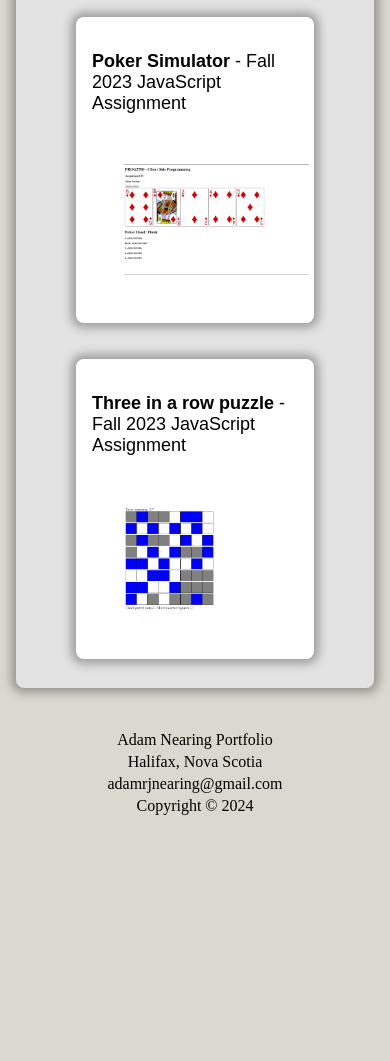
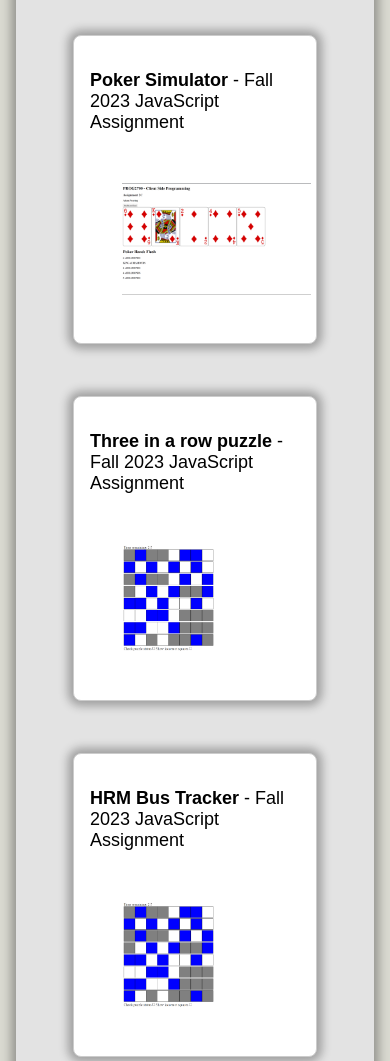
Before and after one commit to adamnear/AdamNearingEPortfolio, a website: page pages/progWork/progWork.html in a window 390 px wide. Shown: the part 1722-2783 px from the top of the page. Before the commit the page ends 2548 px from the top, so only its background shows below. Drawn offline with Linux system fonts and the light colour scheme.

```diff
--- a/pages/progWork/allProgWork.js
+++ b/pages/progWork/allProgWork.js
@@ -14,7 +14,6 @@
 function addHoverEffectWithDemoText(element) {
     const textOverlay = document.createElement('div');
     textOverlay.classList.add('text-overlay');
-    textOverlay.style.display = 'none';
     element.appendChild(textOverlay);
 
     element.addEventListener('mouseenter', () => {
@@ -26,12 +25,12 @@
         element.style.transform = 'scale(1)';
         textOverlay.style.display = 'none';
     });
-
 }
 
 // Select and apply hover effect with demo text overlay to relaxation-space
 const relaxationSpace = document.querySelector('.relaxation-space');
 addHoverEffectWithDemoText(relaxationSpace);
+
 
 // Select and apply hover effect with demo text overlay to poker-hand
 const pokerHand = document.querySelector('.poker-hand');
--- a/pages/progWork/progWork.html
+++ b/pages/progWork/progWork.html
@@ -101,26 +101,21 @@
 
                     <!-- My work -->
                     <p class="cutting-line">My work</p>
-                    <table>
-                        <tr>
-                            <td>
+                    <div class="flex-container">
+                        <div class="flex-item">
                             <div class="relaxation-space">
                                 <div class="work-card">
-                                        <p class="text-2xl"><strong>Little Symphony Inc.</strong> - Summer
-                                            2023
-                                            Internship</p>
+                                    <p class="text-2xl"><strong>Little Symphony Inc.</strong> - Summer 2023 Internship
+                                    </p>
                                     <img src="./src/workImg/Relaxation Space.png" alt="Relaxation Space"
                                         class="work-image">
                                 </div>
                             </div>
-                            </td>
-                        </tr>
-                        <tr>
-                            <td>
+                        </div>
+                        <div class="flex-item">
                             <div class="poker-hand">
                                 <div class="work-card">
-                                        <p class="text-2xl"><strong>Poker Simulator</strong> - Fall 2023
-                                            JavaScript
+                                    <p class="text-2xl"><strong>Poker Simulator</strong> - Fall 2023 JavaScript
                                         Assignment</p>
                                     <a href="https://pokerhanddemo.netlify.app/" target="_blank">
                                         <img src="./src/workImg/Poker Simulator.png" alt="Poker Simulator"
@@ -128,23 +123,32 @@
                                     </a>
                                 </div>
                             </div>
-                            </td>
-                        </tr>
-                        <tr>
-                            <td>
+                        </div>
+                        <div class="flex-item">
                             <div class="puzzle-game">
                                 <div class="work-card">
-                                        <p class="text-2xl"><strong>Three in a row puzzle </strong> - Fall
-                                            2023
-                                            JavaScript
-                                            Assignment
-                                        </p>
-                                        <img src="./src/workImg/puzzle.png" alt="threeinarow" class="work-image">
+                                    <p class="text-2xl"><strong>Three in a row puzzle</strong> - Fall 2023 JavaScript
+                                        Assignment</p>
+                                    <a href="https://threeinarowgamedemo.netlify.app/" target="_blank">
+                                        <img src="./src/workImg/puzzle.png" alt="Three in a row game"
+                                            class="work-image">
+                                    </a>
                                 </div>
                             </div>
-                            </td>
-                        </tr>
-                    </table>
+                        </div>
+                        <div class="flex-item">
+                            <div class="bus-tracker">
+                                <div class="work-card">
+                                    <p class="text-2xl"><strong>HRM Bus Tracker</strong> - Fall 2023 JavaScript
+                                        Assignment</p>
+                                    <a href="https://threeinarowgamedemo.netlify.app/" target="_blank">
+                                        <img src="./src/workImg/puzzle.png" alt="HRM bus tracker" class="work-image">
+                                    </a>
+                                </div>
+                            </div>
+                        </div>
+                    </div>
+
                 </div>
             </div>
         </div>
--- a/styles/styles.css
+++ b/styles/styles.css
@@ -346,6 +346,22 @@
 
 /* ---------- Work page ------------ */
 /* Work Section */
+
+
+.flex-container {
+    display: flex;
+    flex-direction: column;
+}
+
+.flex-item {
+    margin-bottom: 20px;
+}
+
+.work-card {
+    border: 1px solid #ccc;
+    padding: 10px;
+}
+
 .work-card {
     background-color: #FFFFFF;
     border-radius: 0.5rem;
@@ -369,6 +385,7 @@
     width: 80vw;
     border: 2px solid transparent;
     box-shadow: 0 0 10px 5px rgba(0, 0, 0, 0.3);
+
 }
 
 
@@ -388,6 +405,22 @@
 .work-list li {
     margin-bottom: 1rem;
 }
+
+/* .text-overlay {
+    margin-left: 1rem;
+    border-radius: 0.5rem;
+    margin-bottom: 2rem;
+    height: auto;
+    width: 80vw;
+    position: absolute;
+    top: 0;
+    left: 0;
+    width: 100%;
+    height: 100%;
+    background-color: rgba(255, 165, 0, 0.2);
+    display: none;
+} */
+
 
 .prog-title {
     background-image: url('../src/img/backgroundImg3.jpg');
@@ -410,6 +443,7 @@
     height: 40vh;
     text-align: center;
 }
+
 
 /* ---------- Skills page ------------ */
 /* Skills */
@@ -509,7 +543,8 @@
     }
 
     .card {
-        padding: 1.5rem;
+        padding: 0rem;
+        margin-bottom: 1rem;
     }
 
     /* Profile picture */
@@ -598,7 +633,7 @@
         flex-direction: column;
         align-items: center;
         width: 100%;
-        padding: 10px;
+        padding: 1px;
         text-align: center;
         vertical-align: middle;
     }
@@ -613,8 +648,8 @@
         align-items: center;
         background-color: #768da8;
         padding: 1rem;
-        border-radius: 10rem;
-        height: 7rem;
+        border-radius: 1rem;
+        height: 5rem;
         margin-top: 1rem;
         border: 2px solid transparent;
         box-shadow: 0 0 10px 5px rgba(0, 0, 0, 0.3);
```
Lines whose indentation alone changed are shown as unchanged.
